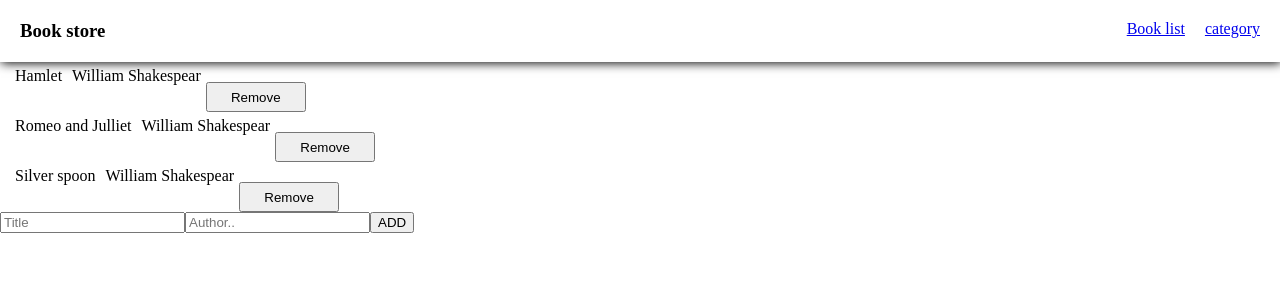
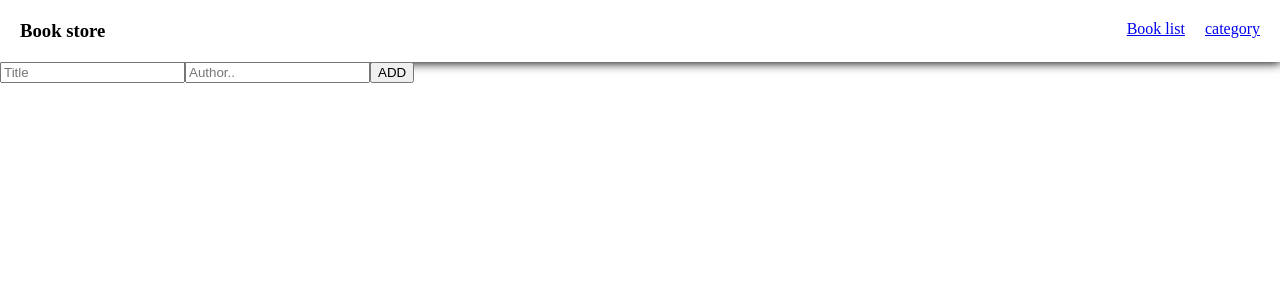
Before and after one commit to Amedzro-Elikplim/Bookstore, a React (Create React App) app: page / in a window 1280 px wide. Shown: the top 300 px of the page. Built offline with nearby package versions, Linux system fonts and the light colour scheme.

Commit message:
Read data from store

```diff
--- a/src/Components/Books.js
+++ b/src/Components/Books.js
@@ -1,12 +1,9 @@
+import { useSelector } from 'react-redux';
 import Book from './Book';
 import Form from './Form';
 
 function Books() {
-  const data = [
-    { id: 1, title: 'Hamlet', author: 'William Shakespear' },
-    { id: 2, title: 'Romeo and Julliet', author: 'William Shakespear' },
-    { id: 3, title: 'Silver spoon', author: 'William Shakespear' },
-  ];
+  const data = useSelector((state) => state);
 
   return (
     <div>
```
